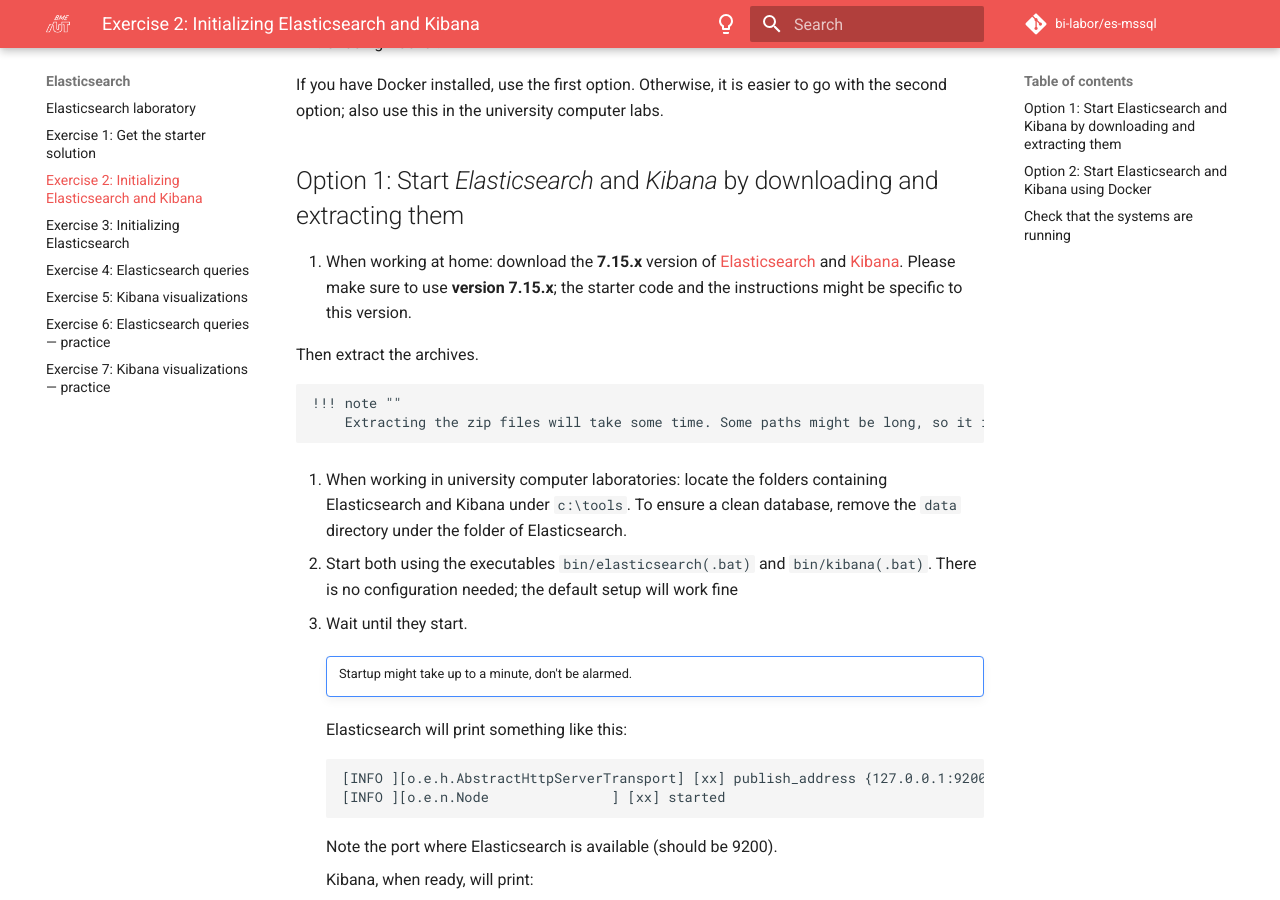
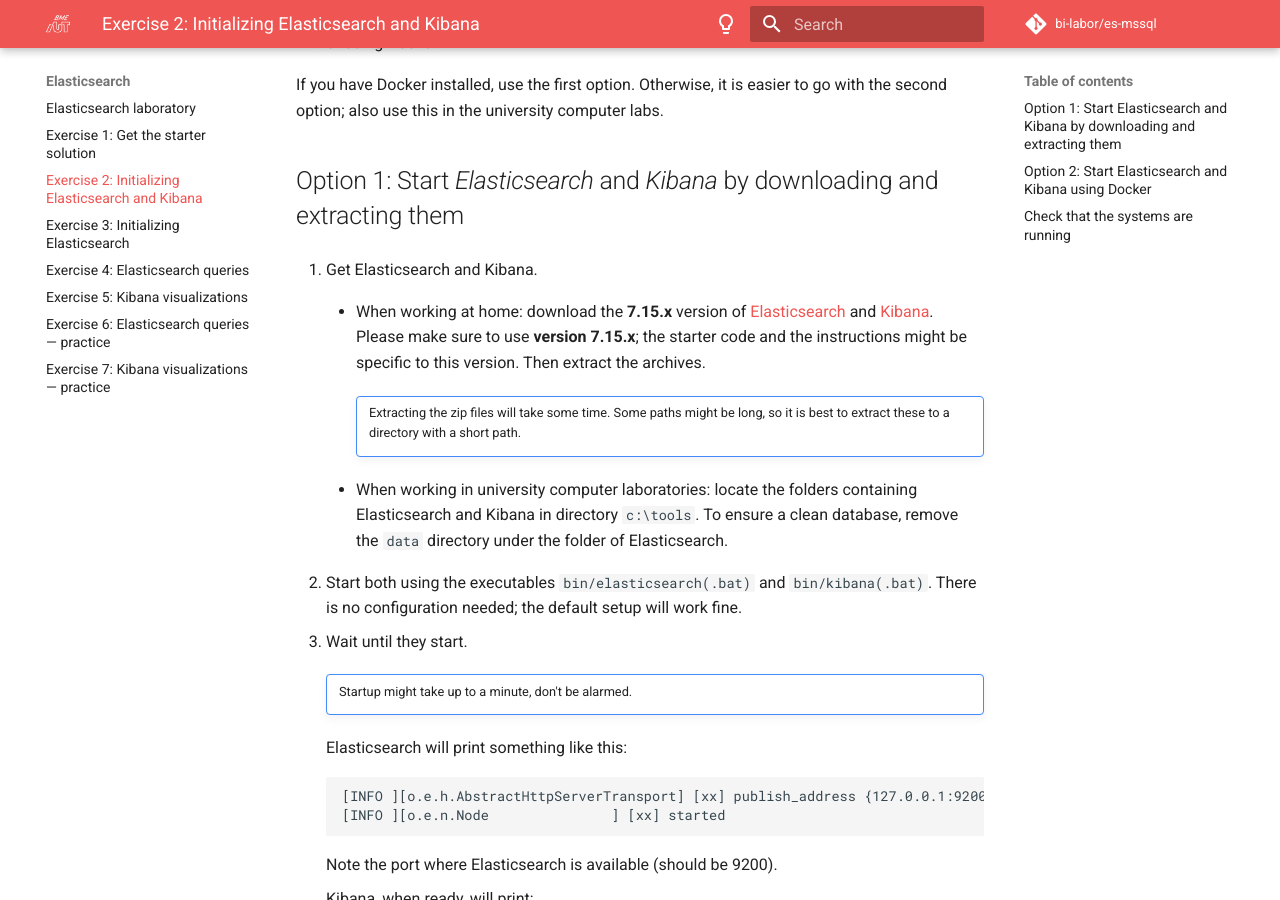
Before and after one commit to bi-labor/es-mssql, an MkDocs documentation site: the page built from docs/elasticsearch/exercise2.md, in a window 1280 px wide and 900 px high, scrolled down 298 px. Built offline with MkDocs 1.6.1 and Material for MkDocs 9.7.7, drawn with Linux system fonts in a browser that asks for light colours; comment, search, counter and statistics services are not loaded.

Commit message:
ES: how to start in university computer labs - fixup

```diff
--- a/docs/elasticsearch/exercise2.md
+++ b/docs/elasticsearch/exercise2.md
@@ -9,16 +9,16 @@
 
 ## Option 1: Start _Elasticsearch_ and _Kibana_ by downloading and extracting them
 
-1. When working at home: download the **7.15.x** version of [Elasticsearch](https://www.elastic.co/downloads/past-releases/elasticsearch-7-15-2) and [Kibana](https://www.elastic.co/downloads/past-releases/kibana-7-15-2). Please make sure to use **version 7.15.x**; the starter code and the instructions might be specific to this version.
+1. Get Elasticsearch and Kibana.
 
- Then extract the archives.
+    - When working at home: download the **7.15.x** version of [Elasticsearch](https://www.elastic.co/downloads/past-releases/elasticsearch-7-15-2) and [Kibana](https://www.elastic.co/downloads/past-releases/kibana-7-15-2). Please make sure to use **version 7.15.x**; the starter code and the instructions might be specific to this version. Then extract the archives.
 
-    !!! note ""
-        Extracting the zip files will take some time. Some paths might be long, so it is best to extract these to a directory with a short path.
+        !!! note ""
+            Extracting the zip files will take some time. Some paths might be long, so it is best to extract these to a directory with a short path.
 
-1. When working in university computer laboratories: locate the folders containing Elasticsearch and Kibana under `c:\tools`. To ensure a clean database, remove the `data` directory under the folder of Elasticsearch.
+    - When working in university computer laboratories: locate the folders containing Elasticsearch and Kibana in directory `c:\tools`. To ensure a clean database, remove the `data` directory under the folder of Elasticsearch.
 
-1. Start both using the executables `bin/elasticsearch(.bat)` and `bin/kibana(.bat)`. There is no configuration needed; the default setup will work fine
+1. Start both using the executables `bin/elasticsearch(.bat)` and `bin/kibana(.bat)`. There is no configuration needed; the default setup will work fine.
 
 1. Wait until they start.
 
```
